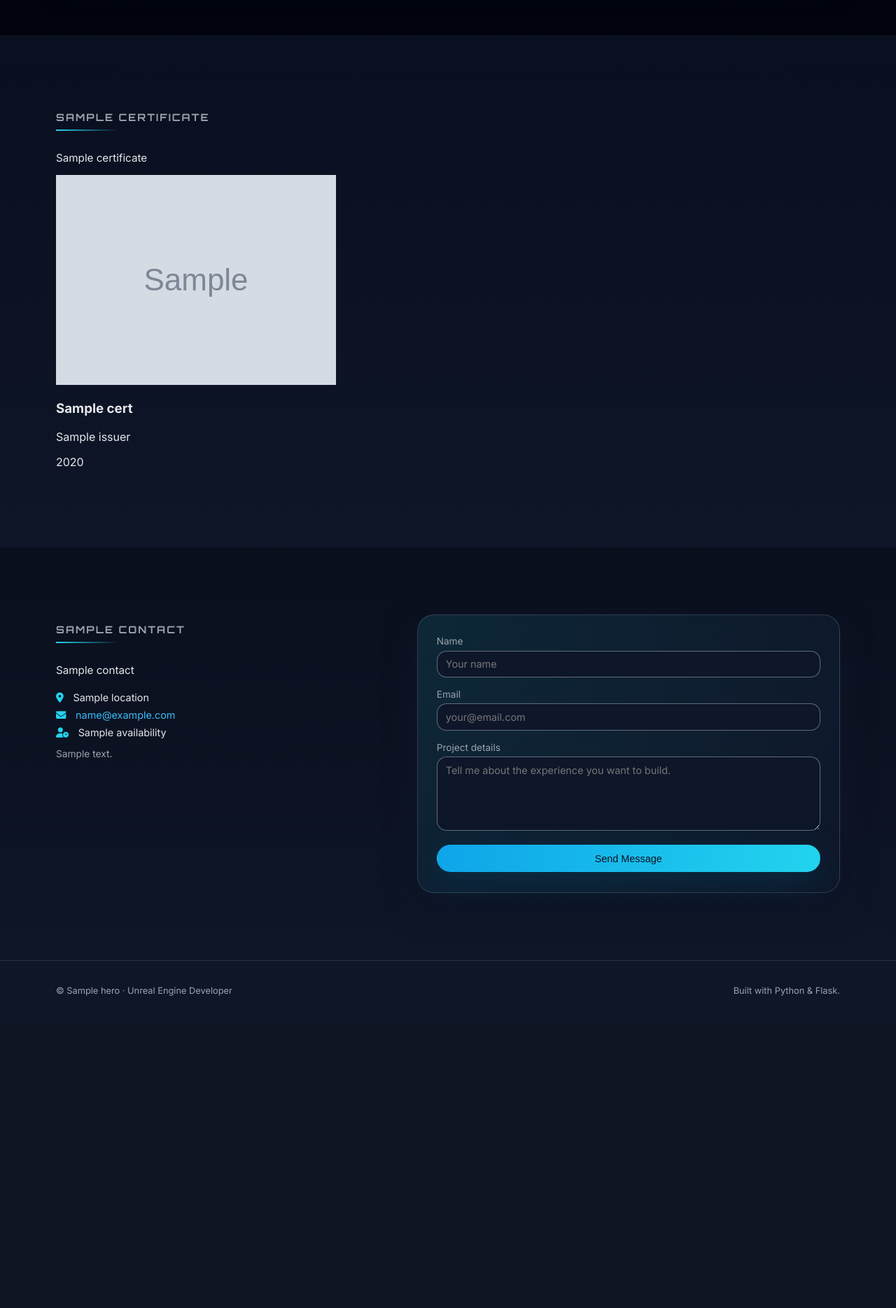
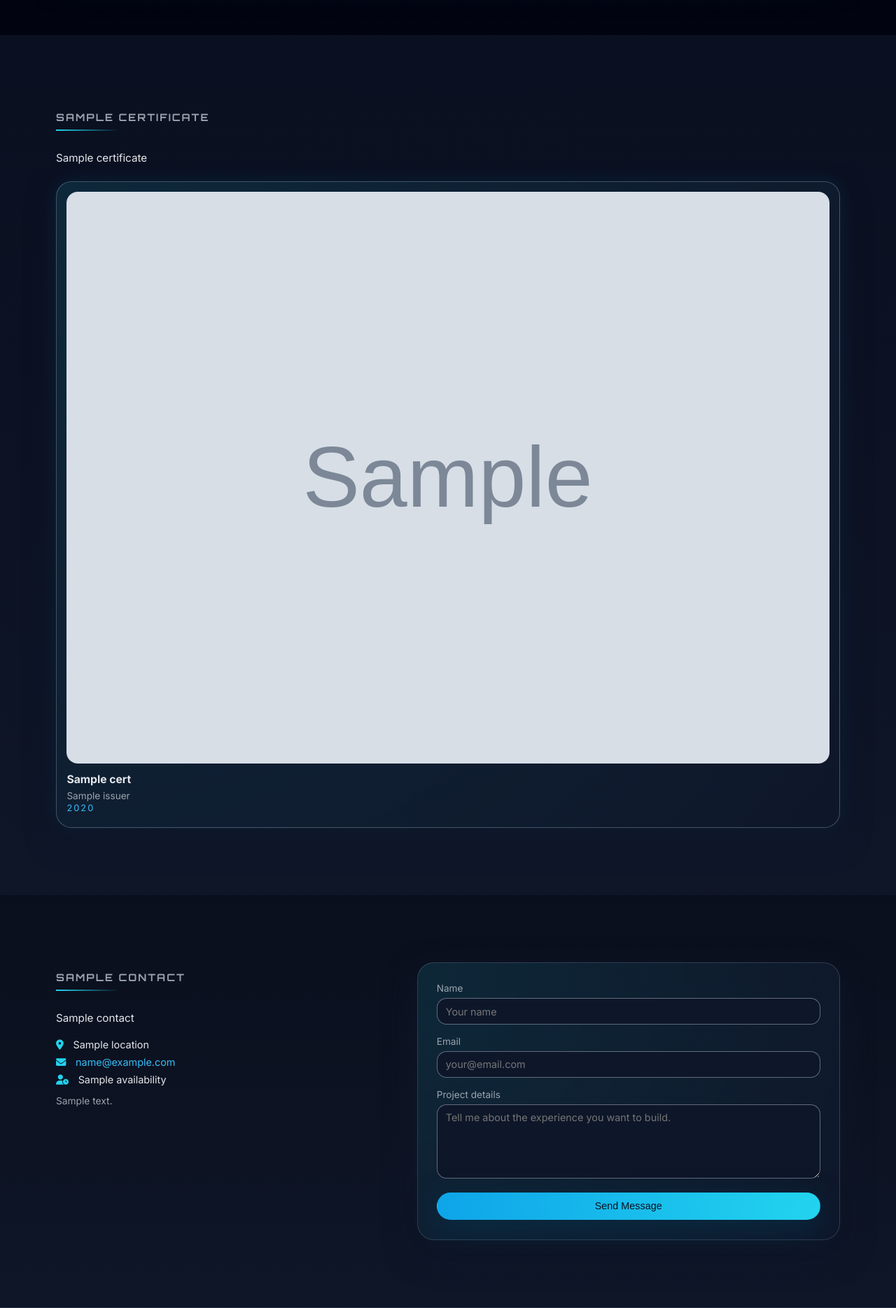
Before and after one commit to tasfiq1110/Portfolio, a Flask app: template templates/index.html in a window 1280 px wide. Shown: the part 3280-5149 px from the top of the page at 70% size. Before the commit the page ends 4703 px from the top, so only its background shows below. Run offline with Flask 3, Linux system fonts and the light colour scheme; the template is opened without the code that fills it: most values are stand-ins (such as "Sample title", 1, 10 or a date in 2020); grey boxes marked "Sample" are stand-in pictures; parts of the project's set-up code (start-up, migrations or seed data) failed here and were passed over.

Commit message:
Update styles.css

```diff
--- a/static/css/styles.css
+++ b/static/css/styles.css
@@ -834,6 +834,129 @@ body.ready .background-glow {
   font-size: 0.9rem;
 }
 
+
+/* ---------- CERTIFICATES ---------- */
+
+.cert-grid {
+  display: grid;
+  grid-template-columns: repeat(auto-fit, minmax(260px, 1fr));
+  gap: 1.5rem;
+  margin-top: 1.5rem;
+}
+
+.cert-card {
+  position: relative;
+  border-radius: 22px;
+  padding: 0.9rem 0.9rem 1.2rem;
+  background: radial-gradient(
+    circle at 0 0,
+    rgba(34, 211, 238, 0.12),
+    rgba(15, 23, 42, 0.97)
+  );
+  border: 1px solid rgba(148, 163, 184, 0.4);
+  box-shadow:
+    0 18px 40px rgba(15, 23, 42, 0.9),
+    0 0 24px rgba(8, 47, 73, 0.6);
+  overflow: hidden;
+  transform-origin: center;
+  transition:
+    transform 0.35s ease,
+    box-shadow 0.35s ease,
+    border-color 0.35s ease,
+    background 0.35s ease;
+}
+
+.cert-media {
+  position: relative;
+  border-radius: 16px;
+  overflow: hidden;
+  background: #020617;
+}
+
+.cert-media img {
+  display: block;
+  width: 100%;
+  height: auto;
+  transform-origin: center;
+  transform: scale(1.02);
+  filter: saturate(1.05) contrast(1.03);
+  transition:
+    transform 0.5s ease,
+    filter 0.5s ease;
+}
+
+/* light sweep overlay */
+
+.cert-light-sheen {
+  pointer-events: none;
+  position: absolute;
+  inset: 0;
+  background: linear-gradient(
+    120deg,
+    transparent 10%,
+    rgba(248, 250, 252, 0.15) 40%,
+    rgba(248, 250, 252, 0.32) 50%,
+    transparent 75%
+  );
+  mix-blend-mode: screen;
+  transform: translateX(-120%);
+  opacity: 0;
+  transition: opacity 0.4s ease;
+}
+
+.cert-meta {
+  margin-top: 0.85rem;
+}
+
+.cert-meta h3 {
+  margin: 0 0 0.35rem 0;
+  font-size: 0.98rem;
+}
+
+.cert-issuer {
+  margin: 0;
+  font-size: 0.85rem;
+  color: var(--muted);
+}
+
+.cert-year {
+  margin: 0.15rem 0 0 0;
+  font-size: 0.8rem;
+  color: var(--accent-strong);
+  letter-spacing: 0.16em;
+  text-transform: uppercase;
+}
+
+/* hover effects – dynamic preview */
+
+@media (hover: hover) and (pointer: fine) {
+  .cert-card:hover {
+    transform: translateY(-8px) rotateX(4deg) rotateY(-4deg);
+    border-color: rgba(34, 211, 238, 0.7);
+    background: radial-gradient(
+      circle at 0 0,
+      rgba(34, 211, 238, 0.22),
+      rgba(15, 23, 42, 0.98)
+    );
+    box-shadow:
+      0 24px 60px rgba(15, 23, 42, 0.95),
+      0 0 40px rgba(8, 47, 73, 0.85);
+  }
+
+  .cert-card:hover .cert-media img {
+    transform: scale(1.07);
+    filter: saturate(1.18) contrast(1.08);
+  }
+
+  .cert-card:hover .cert-light-sheen {
+    opacity: 1;
+    transform: translateX(120%);
+    transition:
+      opacity 0.25s ease-out,
+      transform 0.8s ease-out;
+  }
+}
+
 /* ---------- CONTACT ---------- */
 
 .contact-grid {
```
